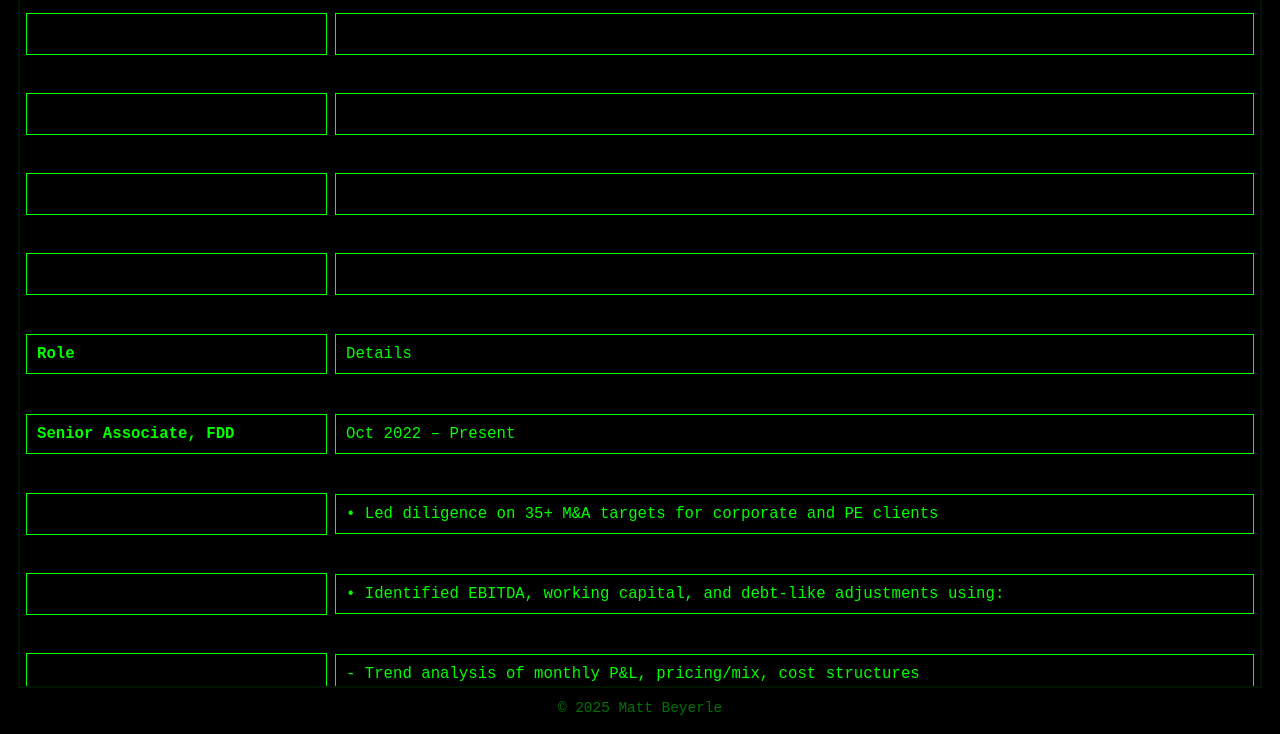
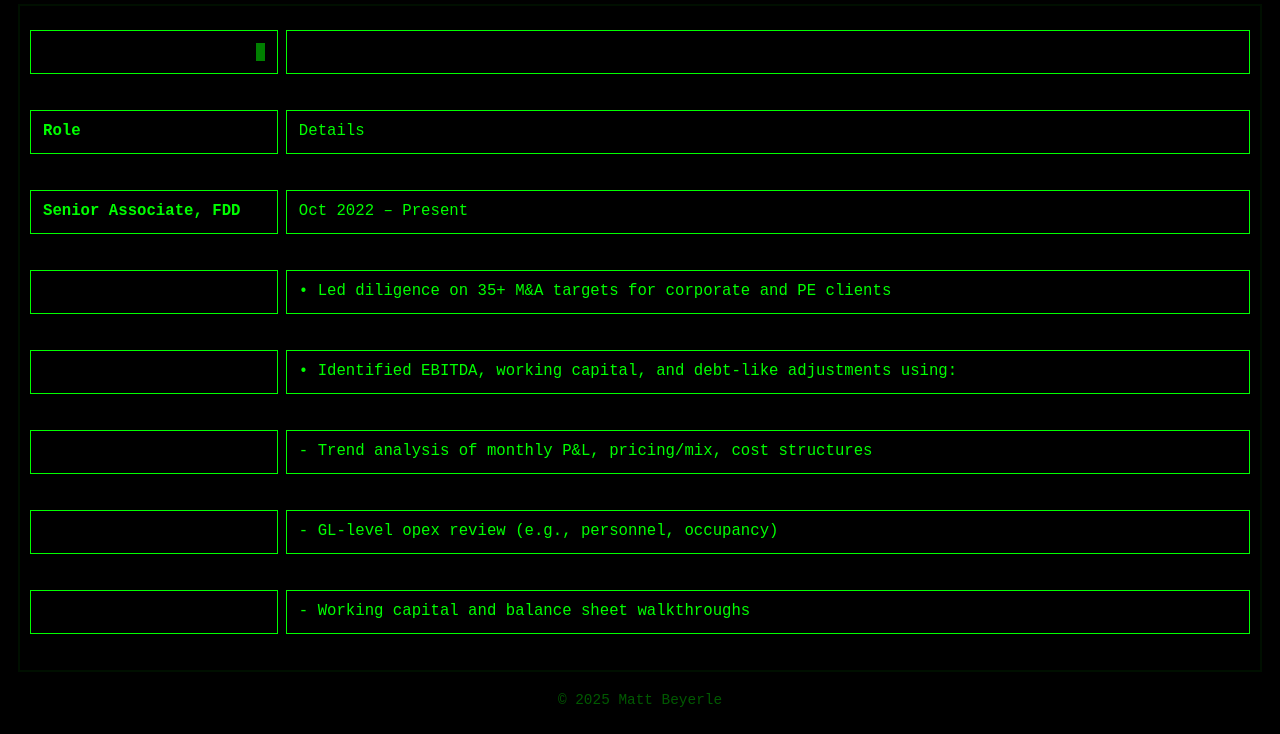
Before and after one commit to mbeyerle/mbeyerle.github.io, a plain HTML site: page career.html in a window 1280 px wide. Shown: the part 66-800 px from the top of the page. Drawn offline with Linux system fonts and the light colour scheme.

Commit message:
Update career.html - more columns, tighter look hopefully

```diff
--- a/career.html
+++ b/career.html
@@ -9,29 +9,29 @@
   :root{
     --bg: #000;
     --crt: #00ff00;
-    --accent: rgba(0,255,0,0.08);
-    --row-h-desktop: 72px;   /* fixed row height desktop */
-    --row-h-mobile: 64px;    /* fixed row height mobile */
-    --role-span-desktop: 6;  /* number of columns role will take (out of 24) on desktop */
-    --role-span-mobile: 5;   /* role span on mobile */
-    --cols: 24;              /* conceptual spreadsheet columns */
+    --accent: rgba(0,255,0,0.06);
+    --cols: 48;              /* conceptual spreadsheet columns (desktop) */
+    --role-span: 10;         /* how many columns the Role cell spans (desktop) */
+    --row-h: 72px;           /* fixed row height */
     --gap: 8px;
+    --font-size: 15px;
   }
 
-  /* Reset / base */
-  html,body { height: 100%; }
+  /* base */
+  html,body{height:100%;}
   body{
     margin:0;
     background:var(--bg);
     color:var(--crt);
     font-family: "Courier New", monospace;
+    font-size:var(--font-size);
     -webkit-font-smoothing:antialiased;
     -moz-osx-font-smoothing:grayscale;
-    overflow: hidden; /* terminal is full-viewport */
+    overflow:hidden;
   }
 
-  /* Terminal container fills the entire viewport */
-  .terminal-wrap{
+  /* full-viewport terminal container */
+  .terminal {
     position:fixed;
     inset:0;
     padding:18px;
@@ -42,149 +42,139 @@
     background:var(--bg);
   }
 
-  /* Header sitting inside the terminal area, styled like sheet */
+  /* header */
   .header {
     display:flex;
     align-items:center;
     justify-content:space-between;
     gap:12px;
+    min-height:40px;
   }
 
   .site-title {
     color:var(--crt);
     text-decoration:none;
-    font-size:1.4rem;
+    font-size:1.25rem;
     font-weight:700;
   }
 
-  .nav {
-    display:flex;
-    gap:14px;
+  .nav { display:flex; gap:14px; }
+  .nav a { color:var(--crt); text-decoration:none; font-weight:700; padding-bottom:2px; }
+  .nav a[aria-current="page"] { border-bottom:2px solid var(--crt); }
+
+  /* sheet area (scrollable if many rows) */
+  .sheet {
+    flex:1 1 auto;
+    border:2px solid var(--accent);
+    padding:10px;
+    box-sizing:border-box;
+    overflow:auto;
+    background: transparent;
   }
 
-  .nav a{
-    color:var(--crt);
-    text-decoration:none;
-    font-weight:bold;
-    padding-bottom:3px;
-    border-bottom:2px solid transparent;
-  }
-
-  .nav a.active, .nav a[aria-current="page"]{
-    border-bottom-color:var(--crt);
-  }
-
-  /* The main sheet area - will scroll if many rows */
-  .sheet {
-    flex:1 1 auto;
-    background: transparent;
-    border: 2px solid var(--accent);
-    padding:6px;
-    box-sizing:border-box;
-    overflow:auto;
-  }
-
-  /* Each row is a grid with many columns; two major "merged" cells per row: role and details */
+  /* Each "visual row" is a grid with many columns (makes it look like a spreadsheet)
+     Role and Details are merged cells that span multiple columns */
   .row {
     display:grid;
     grid-template-columns: repeat(var(--cols), 1fr);
     gap: var(--gap);
-    align-items: center;
+    align-items:center;
     box-sizing:border-box;
-    height: var(--row-h-desktop);
-    min-height: var(--row-h-desktop);
-    margin-bottom: var(--gap);
+    height:var(--row-h);
+    min-height:var(--row-h);
+    margin-bottom:var(--gap);
   }
 
-  /* The visual spreadsheet cell styles shared by role/details */
+  /* Basic cell appearance */
   .cell {
-    border: 1px solid var(--crt);
-    padding: 10px;
+    border:1px solid var(--crt);
+    padding:12px;
     box-sizing:border-box;
-    color: var(--crt);
-    background: transparent;
-    overflow: hidden;
-    white-space: pre-wrap;
-    word-break: break-word;
-    font-size: 0.98rem;
+    color:var(--crt);
+    background:transparent;
+    white-space:pre-wrap;
+    overflow:hidden;
+    font-size:0.98rem;
+    line-height:1.1;
   }
 
-  .role-cell {
-    grid-column: 1 / span var(--role-span-desktop);
-    font-weight: 700;
+  /* Role (left merged cell) */
+  .role {
+    grid-column: 1 / span var(--role-span);
+    font-weight:700;
     display:flex;
     align-items:center;
   }
 
-  .details-cell {
-    grid-column: calc(var(--role-span-desktop) + 1) / -1;
+  /* Details (right merged cell) */
+  .details {
+    /* span the remainder of the columns */
+    grid-column: span calc(var(--cols) - var(--role-span));
     display:block;
     align-items:center;
   }
 
-  /* Inputs for empty cells */
+  /* Empty merged cells show inputs */
   .cell input {
     width:100%;
     height:100%;
-    background: transparent;
-    border: none;
-    outline: none;
-    color: var(--crt);
-    font-family: inherit;
-    font-size: inherit;
+    background:transparent;
+    border:none;
+    outline:none;
+    color:var(--crt);
+    font-family:inherit;
+    font-size:inherit;
+    padding:0;
   }
+  .cell input::placeholder { color: rgba(0,255,0,0.18); }
 
-  .cell .muted {
-    color: rgba(0,255,0,0.45);
-    font-size:0.9rem;
+  /* blinking cursor style for top-left cell */
+  .terminal-cursor {
+    display:inline-block;
+    width:10px;
+    height:1.2em;
+    background:var(--crt);
+    margin-left:8px;
+    vertical-align:middle;
+    animation: blink 1s steps(2,start) infinite;
   }
+  @keyframes blink { 50% { opacity:0; } }
 
-  /* Make sure rows appear separate on small screens but keep fixed height */
-  @media (max-width: 900px) {
-    :root { --role-span-desktop: var(--role-span-mobile); }
-    .row {
-      height: var(--row-h-mobile);
-      min-height: var(--row-h-mobile);
+  /* subtle CRT selection */
+  ::selection { background: rgba(0,255,0,0.12); color:var(--crt); }
+
+  /* small adjustments for mobile */
+  @media (max-width: 1000px){
+    :root{
+      --cols: 24;
+      --role-span: 8;
+      --row-h: 64px;
+      --font-size:14px;
     }
   }
 
-  /* Stack role above details on very narrow screens but keep equal row height by using a two-row grid per "visual row" */
-  @media (max-width: 520px) {
-    .row {
-      grid-template-columns: repeat(8, 1fr); /* fewer columns conceptually */
-      grid-auto-rows: 1fr;
-      align-items: stretch;
-      height: calc(var(--row-h-mobile) * 1.2); /* slightly taller on very small devices */
-      min-height: calc(var(--row-h-mobile) * 1.2);
+  @media (max-width: 520px){
+    :root{
+      --cols: 12;
+      --role-span: 5;
+      --row-h: 72px;
+      --font-size:15px;
     }
-    .role-cell {
-      grid-column: 1 / -1;
-      align-items:flex-start;
-    }
-    .details-cell {
-      grid-column: 1 / -1;
-    }
-    .cell { padding:8px; font-size:0.95rem; }
+    .row { grid-auto-rows: 1fr; }
+    /* make role stack above details on very small screens */
+    .role { grid-column: 1 / -1; align-items:flex-start; }
+    .details { grid-column: 1 / -1; }
   }
 
-  /* Footer inside terminal */
-  .terminal-footer {
-    color: rgba(0,255,0,0.45);
-    text-align:center;
-    font-size:0.9rem;
-  }
-
-  /* Make the visuals more CRT-like */
-  .cell { box-shadow: inset 0 -1px 0 rgba(0,0,0,0.6); }
-  ::selection { background: rgba(0,255,0,0.15); color: var(--crt); }
+  .footer { color: rgba(0,255,0,0.35); text-align:center; padding:8px 0; font-size:0.9rem; }
 </style>
 </head>
 <body>
-  <div class="terminal-wrap" role="application" aria-label="Terminal spreadsheet view">
+  <div class="terminal" role="application" aria-label="Career spreadsheet terminal">
     <div class="header">
       <a class="site-title" href="index.html">Matt Beyerle</a>
-      <nav class="nav" role="navigation" aria-label="Main">
-        <a class="active" href="career.html" aria-current="page">Career</a>
+      <nav class="nav" role="navigation" aria-label="Main navigation">
+        <a href="career.html" aria-current="page">Career</a>
         <a href="health.html">Health</a>
         <a href="thinking.html">Thinking</a>
         <a href="citizenship.html">Citizenship</a>
@@ -192,14 +182,14 @@
     </div>
 
     <div class="sheet" id="sheet" tabindex="0" aria-label="Spreadsheet rows">
-      <!-- JavaScript will inject rows here -->
+      <!-- JS will inject rows here -->
     </div>
 
-    <div class="terminal-footer">© 2025 Matt Beyerle</div>
+    <div class="footer">© 2025 Matt Beyerle</div>
   </div>
 
 <script>
-/* Resume content (verbatim) */
+/* Resume content (unchanged wording) */
 const jobs = [
   {
     role: "Senior Associate, FDD",
@@ -235,108 +225,123 @@ const jobs = [
 ];
 
 /* Helpers */
-function createRowElement(roleContent, detailsContent, isHeader=false){
+const sheet = document.getElementById('sheet');
+
+function createRow(roleContent, detailsContent){
   const row = document.createElement('div');
   row.className = 'row';
-  // role cell
-  const roleCell = document.createElement('div');
-  roleCell.className = 'cell role-cell';
+
+  const role = document.createElement('div');
+  role.className = 'cell role';
   if(roleContent === null){
+    // show an input when empty
     const input = document.createElement('input');
-    input.placeholder = '';
     input.setAttribute('aria-label','empty role cell');
-    roleCell.appendChild(input);
+    role.appendChild(input);
   } else {
-    roleCell.textContent = roleContent;
+    role.textContent = roleContent;
   }
-  // details cell
-  const detailsCell = document.createElement('div');
-  detailsCell.className = 'cell details-cell';
+
+  const details = document.createElement('div');
+  details.className = 'cell details';
   if(detailsContent === null){
     const input = document.createElement('input');
-    input.placeholder = '';
     input.setAttribute('aria-label','empty details cell');
-    detailsCell.appendChild(input);
+    details.appendChild(input);
   } else {
-    // preserve line breaks as shown in terminal style
-    // but keep everything inside a single 'merged' cell
-    const pre = document.createElement('div');
-    pre.style.whiteSpace = 'pre-wrap';
-    pre.textContent = detailsContent;
-    detailsCell.appendChild(pre);
+    // preserve whitespace and bullets
+    const d = document.createElement('div');
+    d.style.whiteSpace = 'pre-wrap';
+    d.textContent = detailsContent;
+    details.appendChild(d);
   }
 
-  row.appendChild(roleCell);
-  row.appendChild(detailsCell);
+  row.appendChild(role);
+  row.appendChild(details);
   return row;
 }
 
-/* Splits long details into logical chunks to create additional rows while ensuring each row is same fixed height.
-   We split on bullets and newline markers so each bullet/sentence becomes its own row.
-*/
-function splitDetails(detailsText){
-  // Normalize newlines and split by bullet markers or line breaks
-  const normalized = detailsText.replace(/\r\n/g,'\n').trim();
-  // split on newline + bullets or lines that start with '-' or '•'
-  const parts = normalized.split(/\n(?=\S)|\n/).map(s => s.trim()).filter(Boolean);
-
-  // Further split lines that contain '•' into separate parts
-  const expanded = [];
-  parts.forEach(p => {
-    if(p.includes('•')){
-      // split by '•' keeping markers
-      const pieces = p.split('•').map(x => x.trim()).filter(Boolean);
-      pieces.forEach(pc => expanded.push('• ' + pc));
+/* Break details into logical pieces so each bullet/line appears on its own row.
+   Keeps readability and a row-per-bullet feel. */
+function splitDetails(details){
+  const normalized = details.replace(/\r\n/g,'\n').trim();
+  // split by bullets or newline markers but keep bullets
+  const lines = normalized.split(/\n/).map(s => s.trim()).filter(Boolean);
+  const out = [];
+  lines.forEach(line => {
+    if(line.indexOf('•') !== -1){
+      // sometimes multiple bullets in same chunk - split on '•'
+      const parts = line.split('•').map(x => x.trim()).filter(Boolean);
+      parts.forEach(p => out.push('• ' + p));
     } else {
-      expanded.push(p);
+      out.push(line);
     }
   });
-  return expanded;
+  return out;
 }
 
-/* Build out the entire sheet (including top/bottom blank rows like original) */
-const sheet = document.getElementById('sheet');
+/* Build sheet:
+   - top blank rows: 1 (you asked 1 or 2; change TOP_BLANKS const if you want)
+   - header row (Role / Details)
+   - job rows (first row includes role; subsequent rows have empty role cell)
+   - bottom blank rows: 2
+*/
+const TOP_BLANKS = 1;
+const BOTTOM_BLANKS = 2;
 
-/* Function to append a number of blank rows */
-function appendBlankRows(count){
-  for(let i=0;i<count;i++){
-    const row = createRowElement(null, null);
-    sheet.appendChild(row);
+function appendBlankRows(n){
+  for(let i=0;i<n;i++){
+    sheet.appendChild(createRow(null, null));
   }
 }
 
-/* Top blank rows (4) */
-appendBlankRows(4);
+appendBlankRows(TOP_BLANKS);
 
-/* Header row */
-const headerRow = createRowElement("Role", "Details");
-sheet.appendChild(headerRow);
+// first blank row's role cell should show blinking cursor in top-left — we add it manually if TOP_BLANKS >= 1
+if(TOP_BLANKS >= 1){
+  // find the first blank row and add blinking cursor inside its role cell
+  const firstBlank = sheet.querySelector('.row');
+  if(firstBlank){
+    const roleCell = firstBlank.querySelector('.role');
+    // if roleCell currently contains an input, keep it but show a cursor span to the right
+    const cursor = document.createElement('span');
+    cursor.className = 'terminal-cursor';
+    cursor.setAttribute('aria-hidden','true');
+    roleCell.appendChild(cursor);
+  }
+}
 
-/* For each job, split details into chunks and add rows. First row has role text; subsequent rows have empty role cell (input) */
+// header row
+sheet.appendChild(createRow("Role", "Details"));
+
+// job rows
 jobs.forEach(job => {
-  const detailParts = splitDetails(job.details);
-  detailParts.forEach((part, idx) => {
+  const parts = splitDetails(job.details);
+  parts.forEach((p, idx) => {
     if(idx === 0){
-      sheet.appendChild(createRowElement(job.role, part));
+      sheet.appendChild(createRow(job.role, p));
     } else {
-      sheet.appendChild(createRowElement(null, part));
+      sheet.appendChild(createRow(null, p));
     }
   });
 });
 
-/* Bottom blank rows (4) */
-appendBlankRows(4);
+appendBlankRows(BOTTOM_BLANKS);
 
-/* Accessibility: allow Enter to move between inputs; keep focus visible */
-document.addEventListener('keydown', (e) => {
+/* keyboard usability: Enter moves to next input */
+sheet.addEventListener('keydown', (e) => {
   if(e.key === 'Enter' && document.activeElement && document.activeElement.tagName === 'INPUT'){
     e.preventDefault();
     const inputs = Array.from(sheet.querySelectorAll('input'));
     const idx = inputs.indexOf(document.activeElement);
-    if(idx >= 0 && idx < inputs.length - 1){
-      inputs[idx+1].focus();
-    }
+    if(idx >= 0 && idx < inputs.length - 1) inputs[idx+1].focus();
   }
+});
+
+/* optional: focus first input (the top-left input) so cursor visible on load */
+window.addEventListener('load', () => {
+  const firstInput = sheet.querySelector('input');
+  if(firstInput) firstInput.focus();
 });
 </script>
 </body>
```
